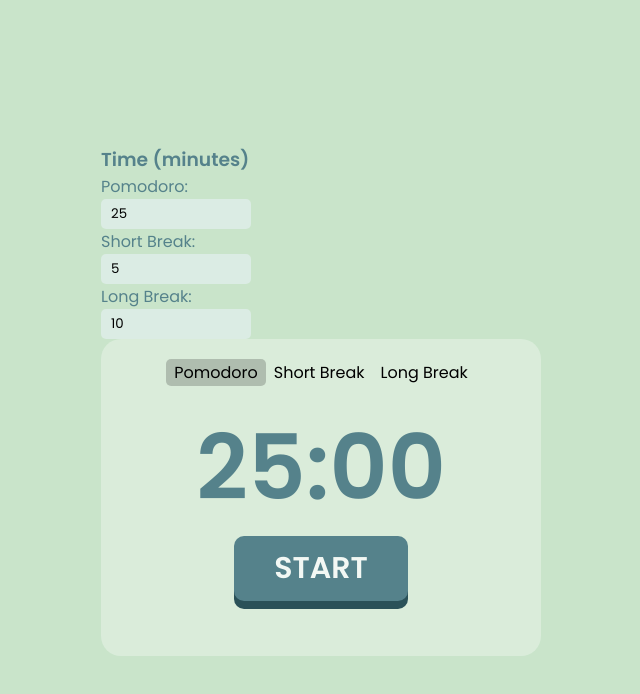
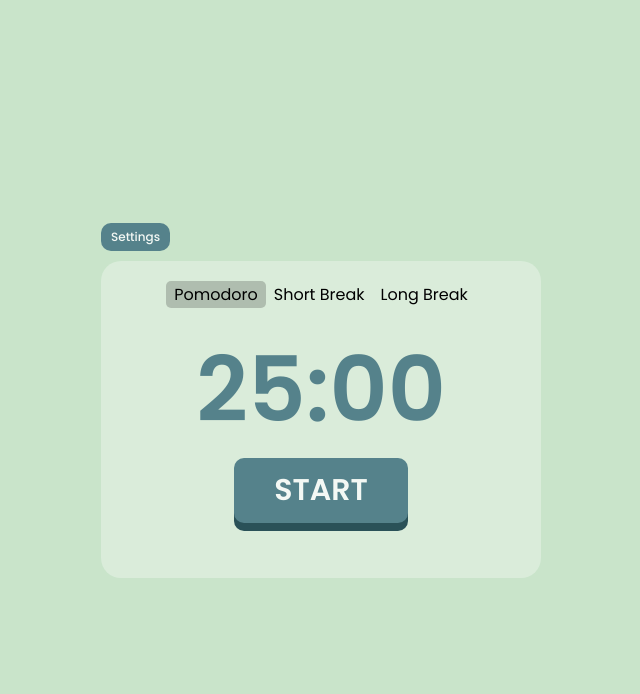
Before and after one commit to max-abraztsov/Pomodoro-Clock, a React (Create React App) app: page / in a window 1280 px wide. Shown: the top 694 px of the page, without its empty margins (319-959 px from the left). Built offline with nearby package versions, Linux system fonts and the light colour scheme.

Commit message:
Added a modal window with time settings, at this stage the main functionality of the application is done

```diff
--- a/src/App.js
+++ b/src/App.js
@@ -1,29 +1,26 @@
 import React, { useState } from "react";
-import MyInput from "./components/UI/input/MyInput";
 import "./styles/style.css";
 import AllTimers from "./components/AllTimers";
+import Settings from "./components/Settings";
+import SimpleButton from "./components/UI/simpleButton/SimpleButton";
 
 function App() {
   // User time settings
   const [timeSettings, setTimeSettings] = useState({focus: 25, short: 5, long: 10});
 
+  const [visible, setVisible] = useState(false);
+
   return (
     <div className="App">
-      <div className="settings__items-inputs">
-        <h3>Time (minutes)</h3>
-        <p>Pomodoro:</p>
-        <MyInput
-          value={timeSettings.focus}
-          getTime={ e => setTimeSettings({...timeSettings, focus: e.target.value}) }/>
-        <p>Short Break:</p>
-        <MyInput
-          value={timeSettings.short}
-          getTime={ e => setTimeSettings({...timeSettings, short: e.target.value}) }/>
-        <p>Long Break:</p>
-        <MyInput
-          value={timeSettings.long}
-          getTime={ e => setTimeSettings({...timeSettings, long: e.target.value}) }/>
-      </div>
+      <SimpleButton action={() => setVisible(true)}>Settings</SimpleButton>
+      <Settings
+      settings={timeSettings}
+      modal={visible}
+      setModal={setVisible}
+      getFocus={(e) => setTimeSettings({...timeSettings, focus : e.target.value})}
+      getShort={(e) => setTimeSettings({...timeSettings, short : e.target.value})}
+      getLong={(e) => setTimeSettings({...timeSettings, long : e.target.value})}
+      ></Settings>
       <AllTimers settings={timeSettings}/>
     </div>
   );
--- /dev/null
+++ b/src/components/Settings.jsx
@@ -0,0 +1,33 @@
+import React from 'react';
+import MyModal from './UI/modal/MyModal';
+import MyInput from './UI/input/MyInput';
+
+
+const Settings = ({settings, modal, setModal, getFocus, getShort, getLong}) => {
+    return (
+        <div>
+            <MyModal
+            visible={modal}
+            setVisible={setModal}
+            >
+                <div className="settings__items-inputs">
+                    <h3>Time (minutes)</h3>
+                    <p>Pomodoro:</p>
+                    <MyInput
+                        value={settings.focus}
+                        getTime={getFocus}/>
+                    <p>Short Break:</p>
+                    <MyInput
+                        value={settings.short}
+                        getTime={getShort}/>
+                    <p>Long Break:</p>
+                    <MyInput
+                        value={settings.long}
+                        getTime={getLong}/>
+                </div>
+            </MyModal>
+        </div>
+    );
+};
+
+export default Settings;
--- a/src/components/UI/modal/MyModal.jsx
+++ b/src/components/UI/modal/MyModal.jsx
@@ -0,0 +1,24 @@
+import React from 'react';
+import classes from "./MyModal.module.css";
+
+const MyModal = ({children, visible, setVisible}) => {
+
+    const rootClasses = [classes.myModal];
+    if (visible) {
+        rootClasses.push(classes.active);
+    }
+
+    return (
+        <div className={rootClasses.join(" ")} onClick={() => setVisible(false)}>
+            <div className={classes.myModalContent} onClick={(e) => e.stopPropagation()}>
+                <div
+                className={classes.myModalClose}
+                onClick={() => {setVisible(false)}}
+                >Close</div>
+                {children}
+            </div>
+        </div>
+    );
+};
+
+export default MyModal;
--- a/src/components/UI/modal/MyModal.module.css
+++ b/src/components/UI/modal/MyModal.module.css
@@ -0,0 +1,35 @@
+.myModal{
+    position:fixed;
+    z-index: 3;
+    left:0;
+    bottom:0;
+    right:0;
+    top:0;
+    display:none;
+    background-color: rgba(0, 0, 0, 0.4);
+}
+
+
+.myModalContent{
+    position:relative;
+    padding: 25px;
+    background: white;
+    border-radius: 16px;
+    min-width: 250px;
+}
+
+.myModalClose{
+    position:absolute;
+    top:6px;
+    right:10px;
+    font-size: 14px;
+    font-weight: 600;
+    color: #55828B;
+}
+
+
+.myModal.active{
+    display: flex;
+    justify-content: center;
+    align-items: center;
+}
--- /dev/null
+++ b/src/components/UI/simpleButton/SimpleButton.jsx
@@ -0,0 +1,15 @@
+import React from 'react';
+import classes from "./SimpleButton.module.css";
+
+const SimpleButton = ({children, action}) => {
+    return (
+        <div className={classes.buttonBlock}>
+            <button className={classes.myButton} onClick={action}>
+                {children}
+            </button>
+
+        </div>
+    );
+};
+
+export default SimpleButton;
--- /dev/null
+++ b/src/components/UI/simpleButton/SimpleButton.module.css
@@ -0,0 +1,26 @@
+.myButton{
+    position:relative;
+    left:0;
+    top:0;
+    z-index:2;
+    font-size: 12px;
+    font-weight: 500;
+    color: #f3f8f4;
+    border: 0px solid;
+    border-radius: 10px;
+    background-color: #55828B;
+    padding:5px 10px;
+    margin-bottom:10px;
+    transition: 0.1s;
+}
+
+.myButton:hover{
+    transform: scale(1.05);
+    transition: 0.2s;
+}
+
+.buttonBlock{
+    position:relative;
+    top:0;
+    left: 0;
+}
--- a/src/styles/style.css
+++ b/src/styles/style.css
@@ -25,11 +25,8 @@
 .settings__items-inputs{
     display:flex;
     flex-direction:column;
-    width: 150px;
+    width: 100%;
 }
-
-
-
 
 .settings__items-inputs h3, p{
     color: #55828B;
```
